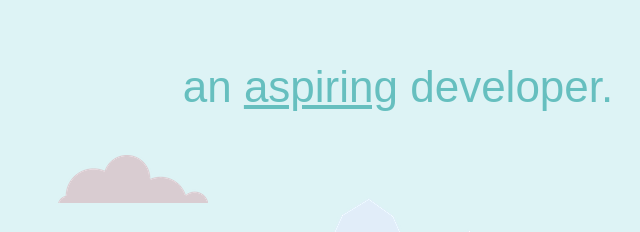
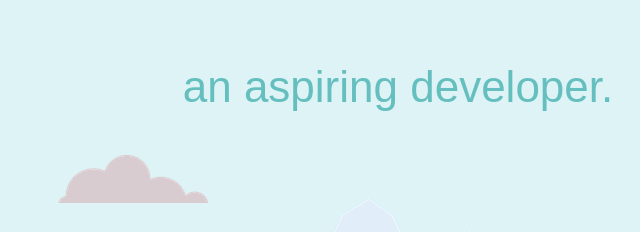
Before and after one commit to MJLewin/ML-website, a plain HTML site: page index.html in a window 1280 px wide. Shown: the part 241-473 px from the top of the page, 242-882 px from the left. Drawn offline with Linux system fonts and the light colour scheme; a web font is replaced by a local one.

Commit message:
removed span in h2 subtitle

```diff
--- a/index.html
+++ b/index.html
@@ -13,7 +13,7 @@
   <div class="top-container">
     <img class="top-cloud" src="Images/cloud.png" alt="cloud-img">
     <h1>I'm Michael.</h1>
-    <h2 class="subtitle">an <span class="underline">aspiring</span> developer.</h2>
+    <h2 class="subtitle">an aspiring developer.</h2>
     <img class="bottom-cloud" src="Images/cloud.png" alt="cloud-img">
     <img src="Images/mountain.png" alt="mountain-img">
   </div>
```
